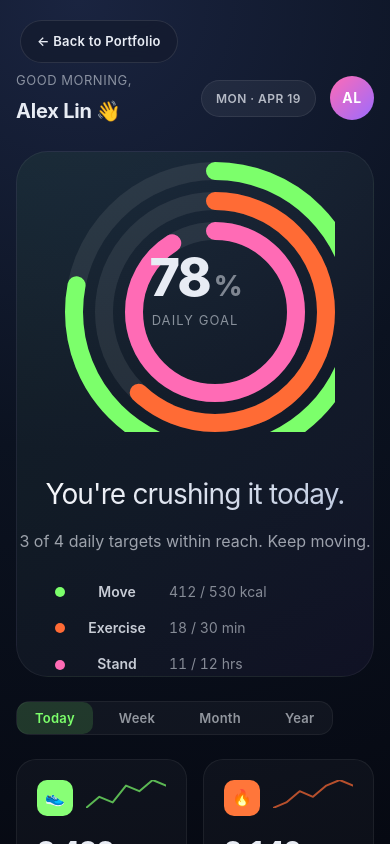
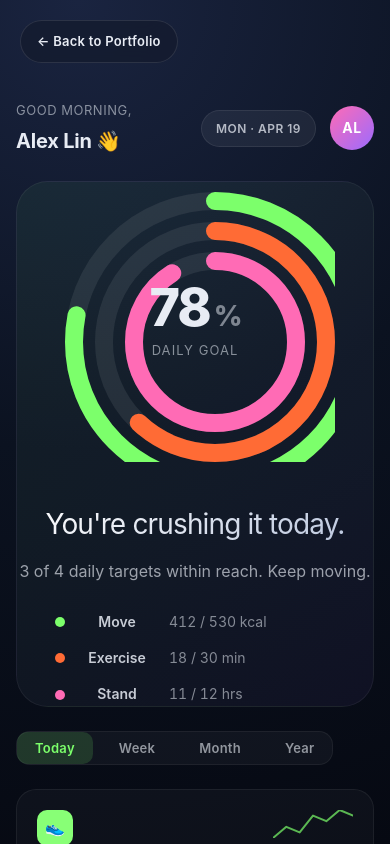
Before and after one commit to ImSerdar/portfolio, a React app: page /demo/fitness in a window 390 px wide. Built offline with nearby package versions, Linux system fonts and the light colour scheme; the HTML template or start-up script is replaced by a standard one.

Commit message:
feat: add CSS module for FitnessDemo page styling

```diff
--- a/src/pages/FitnessDemo.module.css
+++ b/src/pages/FitnessDemo.module.css
@@ -982,8 +982,17 @@
 
 @media (max-width: 540px) {
   .appView {
-    padding: 70px 16px 32px;
+    padding: 100px 16px 32px;
     gap: 24px;
+  }
+
+  .topNav {
+    flex-wrap: wrap;
+    gap: 16px;
+  }
+
+  .metricsGrid {
+    grid-template-columns: 1fr;
   }
 
   .topNavLeft .userName {
```
